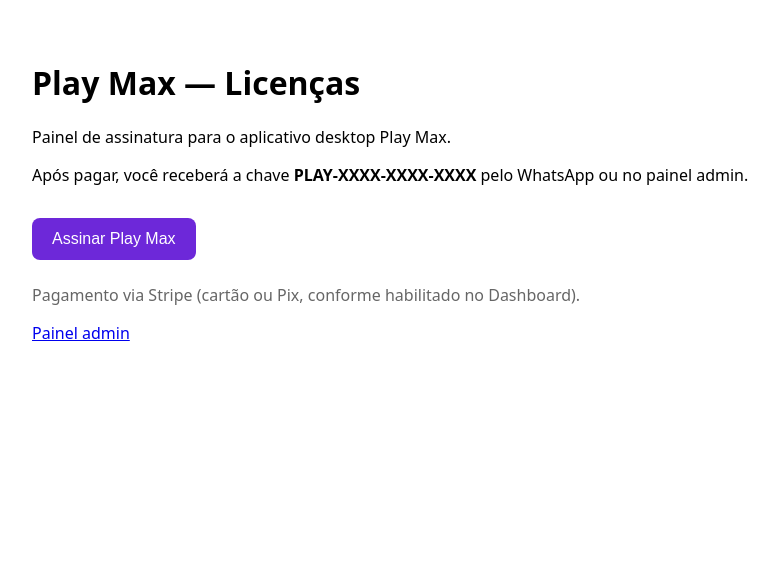
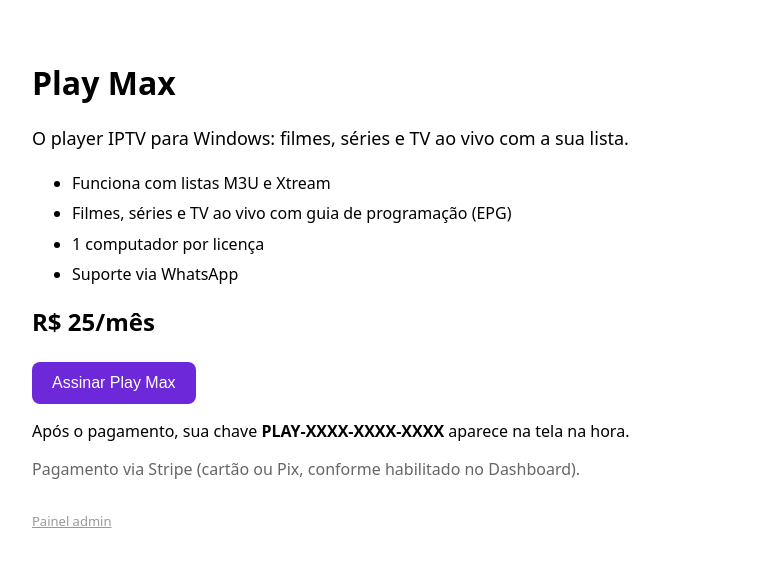
Before and after one commit to mclsousa/PlayMax, a Next.js app in the folder license-portal/: page / in a window 1280 px wide. Shown: the top 564 px of the page, without its empty margins (248-1026 px from the left). Built offline with nearby package versions, Linux system fonts and the light colour scheme.

Commit message:
feat(portal): landing essencial com preco configuravel

```diff
--- a/license-portal/src/app/page.tsx
+++ b/license-portal/src/app/page.tsx
@@ -1,20 +1,38 @@
 import { CheckoutButton } from "@/components/CheckoutButton";
 
 export default function HomePage() {
+  const price = process.env.NEXT_PUBLIC_PRICE_DISPLAY;
+
   return (
     <main style={{ fontFamily: "system-ui, sans-serif", maxWidth: 720, margin: "0 auto", padding: 32 }}>
-      <h1>Play Max — Licenças</h1>
-      <p>Painel de assinatura para o aplicativo desktop Play Max.</p>
-      <p>
-        Após pagar, você receberá a chave <strong>PLAY-XXXX-XXXX-XXXX</strong> pelo WhatsApp ou no
-        painel admin.
+      <h1>Play Max</h1>
+      <p style={{ fontSize: 18 }}>
+        O player IPTV para Windows: filmes, séries e TV ao vivo com a sua lista.
       </p>
+
+      <ul style={{ lineHeight: 1.9 }}>
+        <li>Funciona com listas M3U e Xtream</li>
+        <li>Filmes, séries e TV ao vivo com guia de programação (EPG)</li>
+        <li>1 computador por licença</li>
+        <li>Suporte via WhatsApp</li>
+      </ul>
+
+      {price ? (
+        <p style={{ fontSize: 24, fontWeight: 700, margin: "16px 0 8px" }}>{price}</p>
+      ) : null}
+
       <CheckoutButton />
-      <p style={{ marginTop: 24, color: "#666" }}>
+
+      <p style={{ marginTop: 16 }}>
+        Após o pagamento, sua chave <strong>PLAY-XXXX-XXXX-XXXX</strong> aparece na tela na hora.
+      </p>
+      <p style={{ color: "#666" }}>
         Pagamento via Stripe (cartão ou Pix, conforme habilitado no Dashboard).
       </p>
-      <p>
-        <a href="/admin">Painel admin</a>
+      <p style={{ marginTop: 32, fontSize: 13 }}>
+        <a href="/admin" style={{ color: "#999" }}>
+          Painel admin
+        </a>
       </p>
     </main>
   );
```
Also changed, not shown: 1 other file (tests, documents, lock files or other folders).
